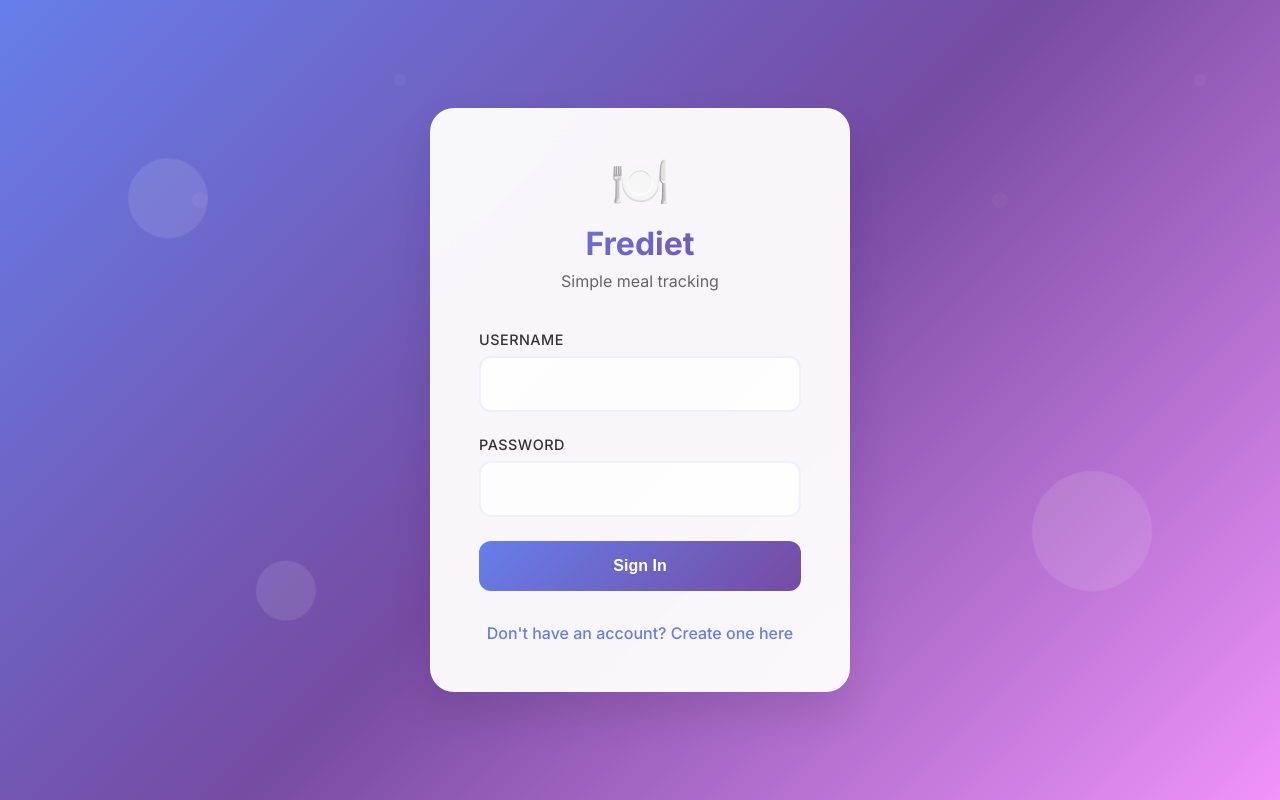
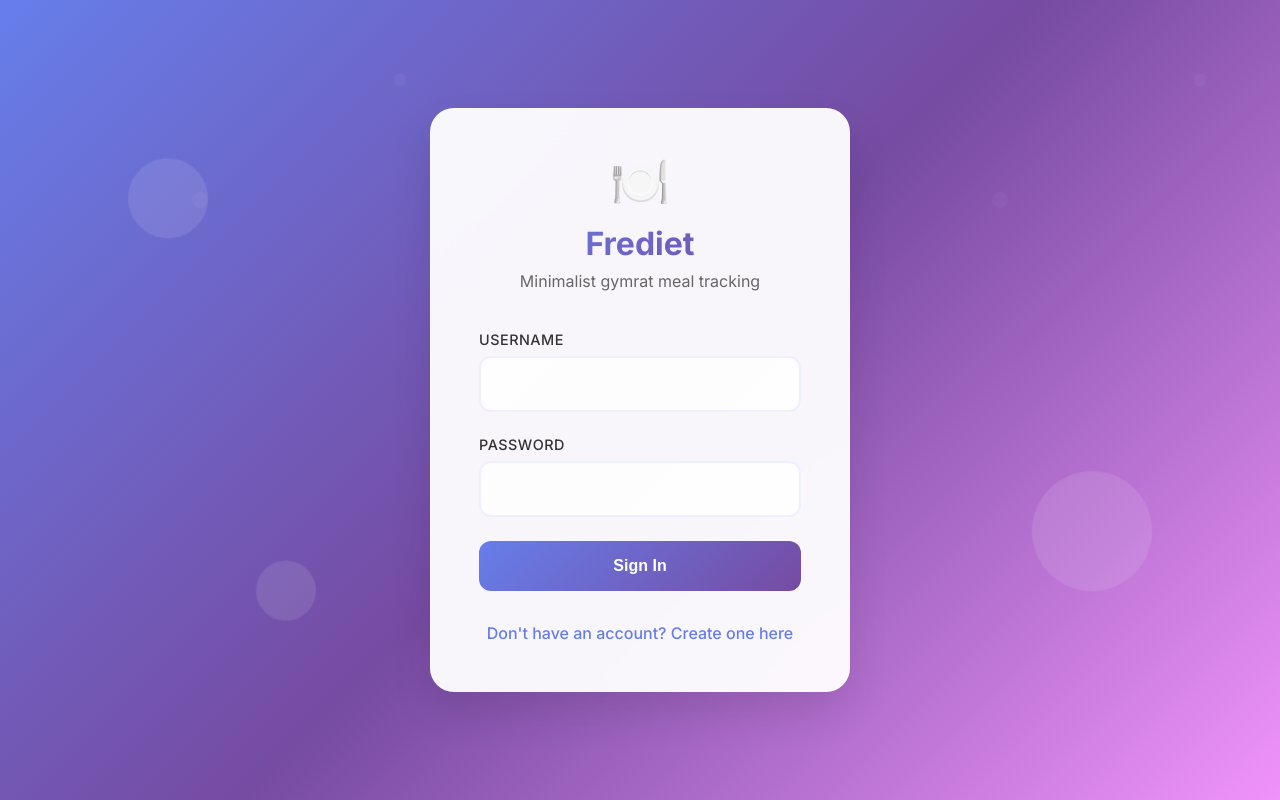
Before and after one commit to fredneedsausername/FreDiet, a Flask app: page /login in a window 1280 px wide. Run offline with Flask 3, Linux system fonts and the light colour scheme.

Commit message:
Slight modification to login page

```diff
--- a/templates/login.html
+++ b/templates/login.html
@@ -21,7 +21,6 @@
             display: flex;
             align-items: center;
             justify-content: center;
-            padding: 20px;
             position: relative;
             overflow: hidden;
         }
@@ -290,7 +289,7 @@
         <div class="logo">
             <span class="logo-icon">🍽️</span>
             <div class="logo-text">Frediet</div>
-            <div class="subtitle">Simple meal tracking</div>
+            <div class="subtitle">Minimalist gymrat meal tracking</div>
         </div>
 
         {% if error %}
```
